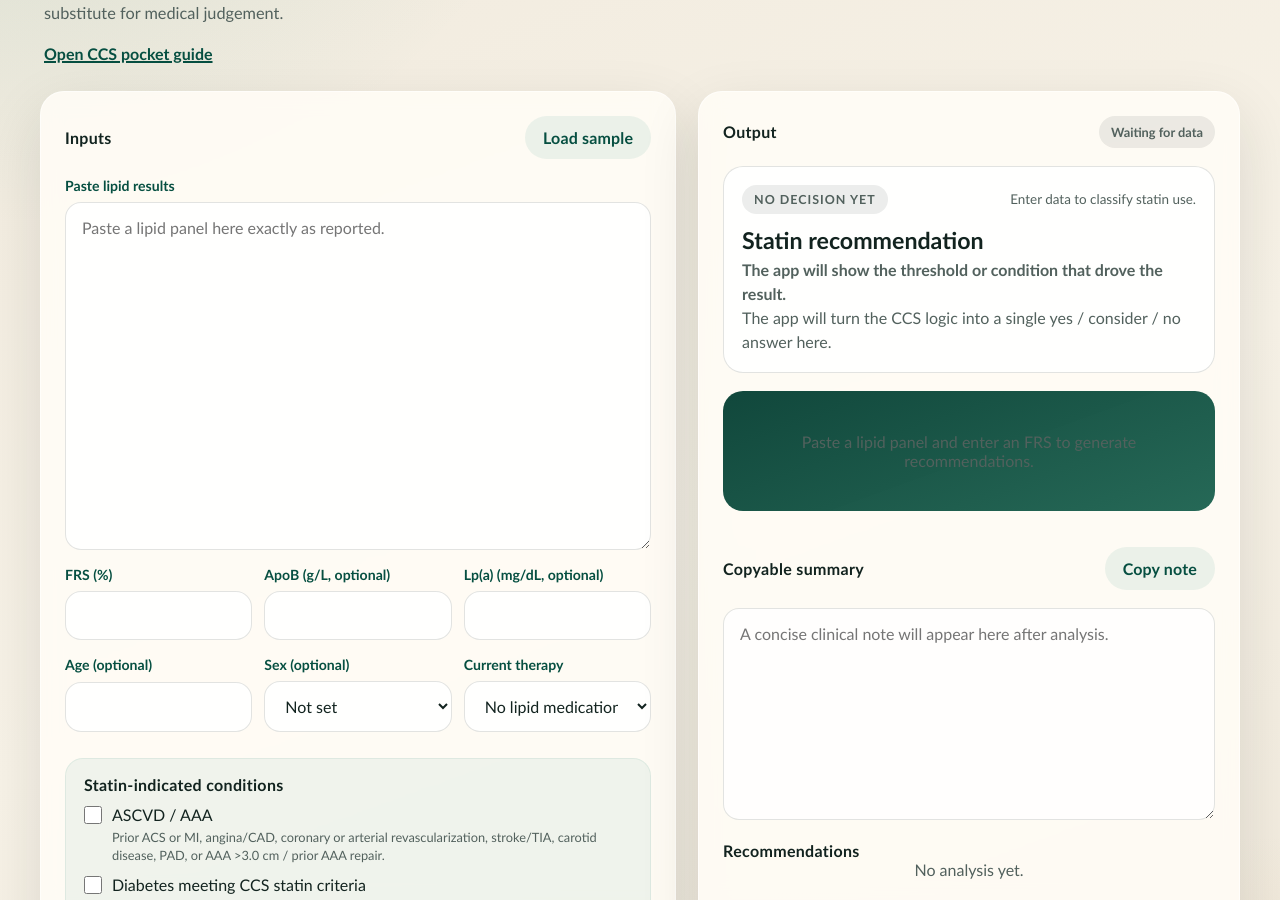
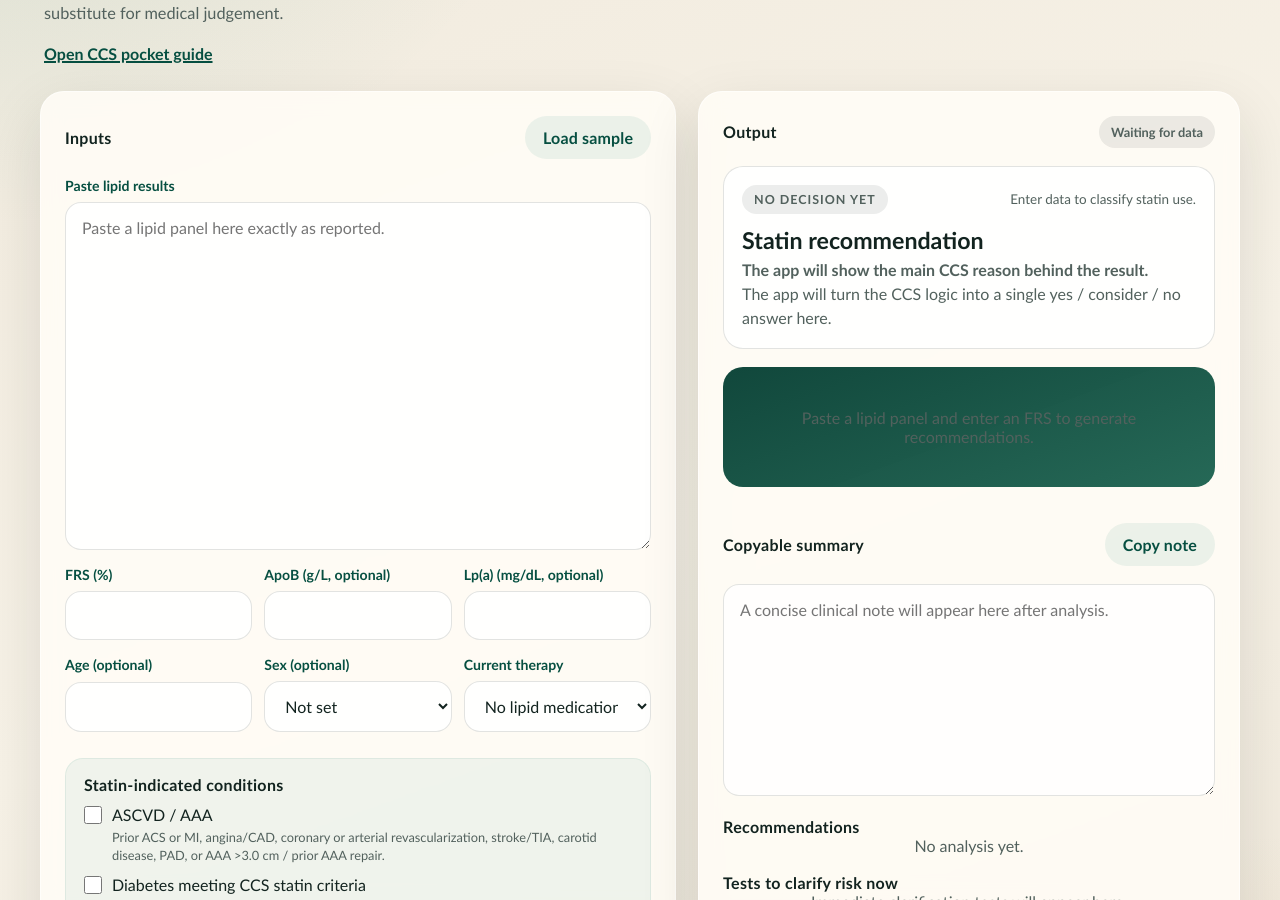
Before and after one commit to medicalchange/med-info, a Jekyll site: the page aharrismd/cv-risk/index.html, which Jekyll copies as it is, in a window 1280 px wide and 900 px high, scrolled down 389 px. Built offline with Jekyll 4.4.1, drawn with Linux system fonts in a browser that asks for light colours; some of the changed lines change nothing that is shown.

Commit message:
Tighten CV risk verdict wording

```diff
--- a/aharrismd/cv-risk/app.js
+++ b/aharrismd/cv-risk/app.js
@@ -59,7 +59,7 @@
     `FRS: ${frsText}`,
     `Preferred CCS marker: ${analysis.primaryMarker.label} (${markerValue})`,
     `Statin recommendation: ${analysis.statinAnswer}`,
-    `Trigger: ${analysis.triggerSummary}`,
+    `Decision basis: ${analysis.triggerSummary}`,
     `Reason: ${analysis.statinReason}`,
   ].join("\n");
 }
@@ -85,7 +85,7 @@
       : analysis.statinDecision === "no"
         ? "Lifestyle-first management"
         : "Need more data";
-  verdictTrigger.textContent = `Trigger: ${analysis.triggerSummary}`;
+  verdictTrigger.textContent = `Decision basis: ${analysis.triggerSummary}`;
   verdictBody.textContent = analysis.statinReason;
 }
 
@@ -125,7 +125,7 @@
     <p>FRS: ${frsText}</p>
     <p>Preferred CCS marker: ${markerLabel} (${markerValue})</p>
     <p>Statin recommendation: ${analysis.statinAnswer}</p>
-    <p>Trigger: ${analysis.triggerSummary}</p>
+    <p>Decision basis: ${analysis.triggerSummary}</p>
     <p>Reason: ${analysis.statinReason}</p>
   `;
 }
--- a/aharrismd/cv-risk/index.html
+++ b/aharrismd/cv-risk/index.html
@@ -128,7 +128,7 @@
               <span id="verdict-subtitle" class="verdict-subtitle">Enter data to classify statin use.</span>
             </div>
             <h3 id="verdict-title">Statin recommendation</h3>
-            <p id="verdict-trigger" class="verdict-trigger">The app will show the threshold or condition that drove the result.</p>
+            <p id="verdict-trigger" class="verdict-trigger">The app will show the main CCS reason behind the result.</p>
             <p id="verdict-body">The app will turn the CCS logic into a single yes / consider / no answer here.</p>
           </div>
 
```
